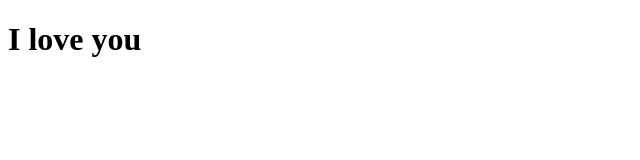
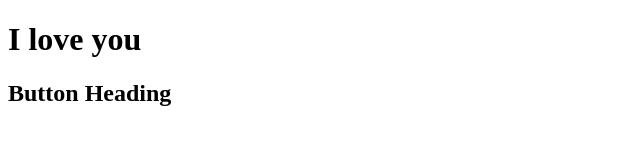
Before and after one commit to margubmurshed/practice-git, a plain HTML site: page index.html in a window 1280 px wide. Shown: the whole page, without its empty margins (0-640 px from the left). Drawn offline with Linux system fonts and the light colour scheme.

Commit message:
Button heading added

```diff
--- a/index.html
+++ b/index.html
@@ -10,6 +10,7 @@
 
 <body>
     <h1>I love you</h1>
+    <h2>Button Heading</h2>
 </body>
 
 </html>
```
